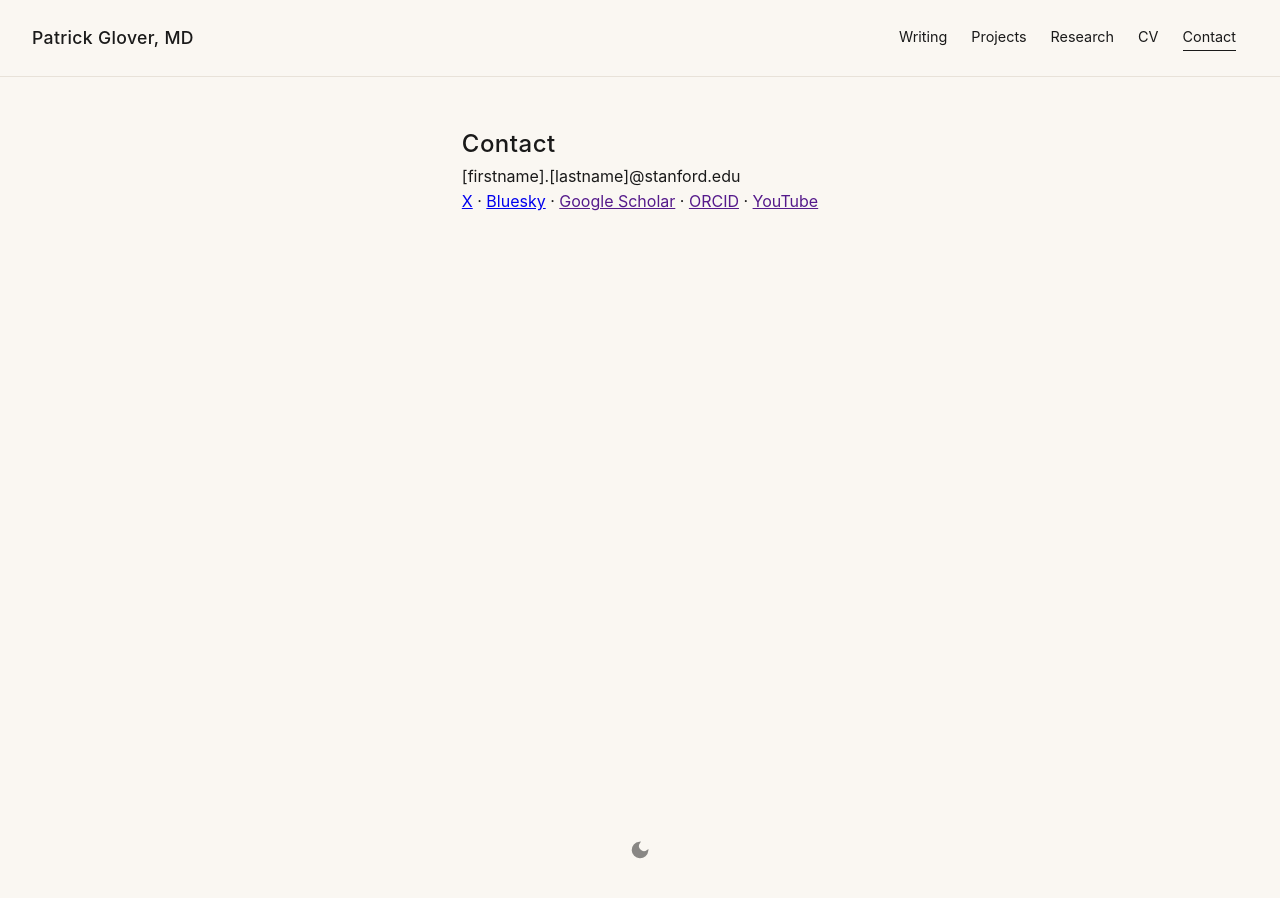
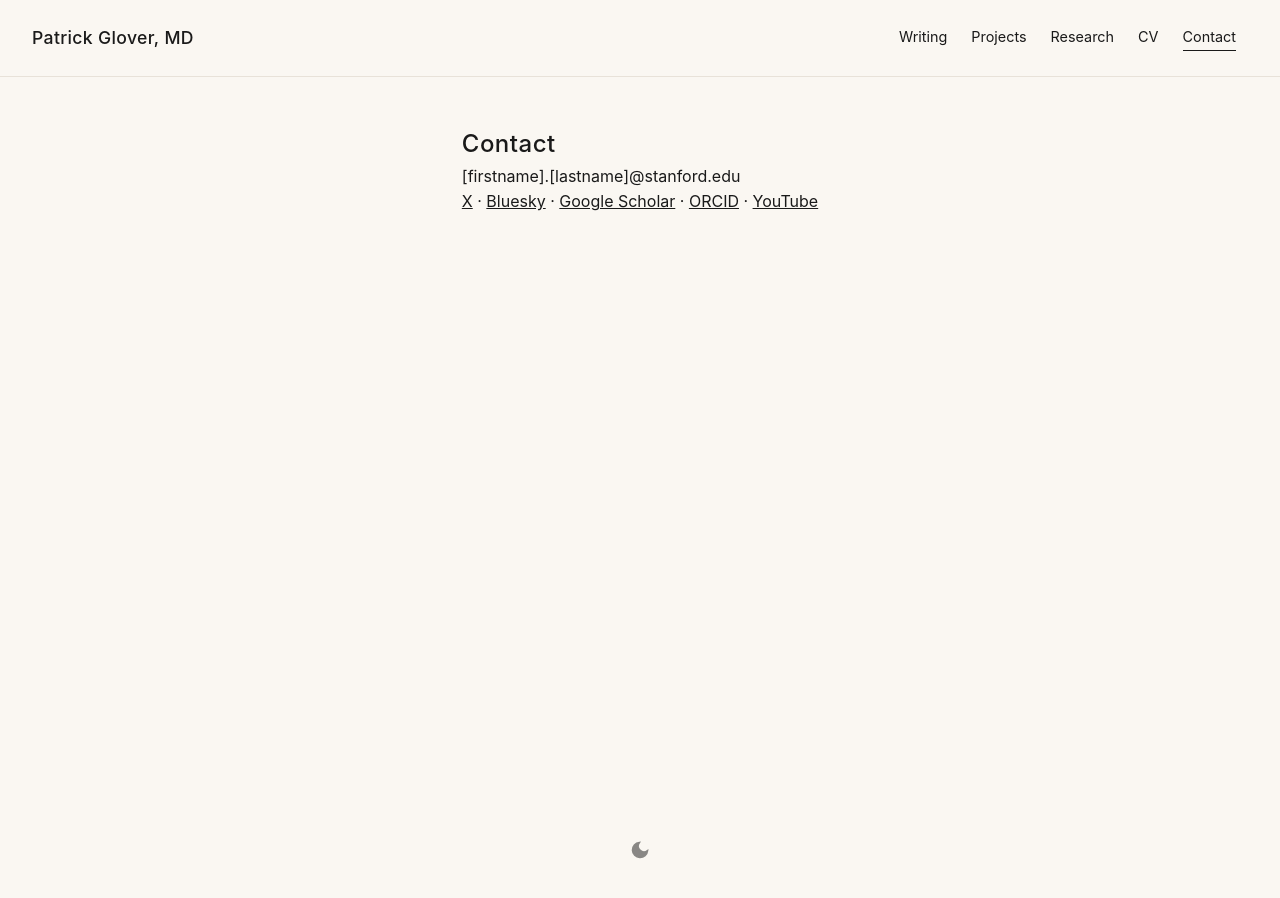
Before and after one commit to patrick-glover/patrick-glover.github.io, a Jekyll site: the page built from contact.md, in a window 1280 px wide. Built offline with Jekyll 4.4.1, drawn with Linux system fonts in a browser that asks for light colours.

Commit message:
Fix mobile header layout and dark mode link colors
- Stack header title above nav links on screens under 600px
- Style links in main content to respect theme colors

Co-Authored-By: Claude Opus 4.5 <noreply@anthropic.com>

```diff
--- a/_layouts/default.html
+++ b/_layouts/default.html
@@ -81,6 +81,16 @@
         }
         .site-header h1 { font-size: 1.1rem; }
         .site-header nav { margin-top: 0; }
+        @media (max-width: 600px) {
+            .site-header {
+                flex-direction: column;
+                gap: 1rem;
+            }
+            .site-header nav {
+                flex-wrap: wrap;
+                justify-content: center;
+            }
+        }
         main {
             max-width: 650px;
             margin: 0 auto;
@@ -90,6 +100,7 @@
         article .date { font-size: 0.85rem; color: var(--text-muted); margin-bottom: 2rem; }
         article p { margin-bottom: 1rem; }
         article a { color: var(--text); }
+        main a { color: var(--text); }
         .post-list { list-style: none; }
         .post-list li { margin-bottom: 1.5rem; }
         .post-list a { text-decoration: none; color: var(--text); font-weight: 500; }
```
Also changed, not shown: 1 other file.
